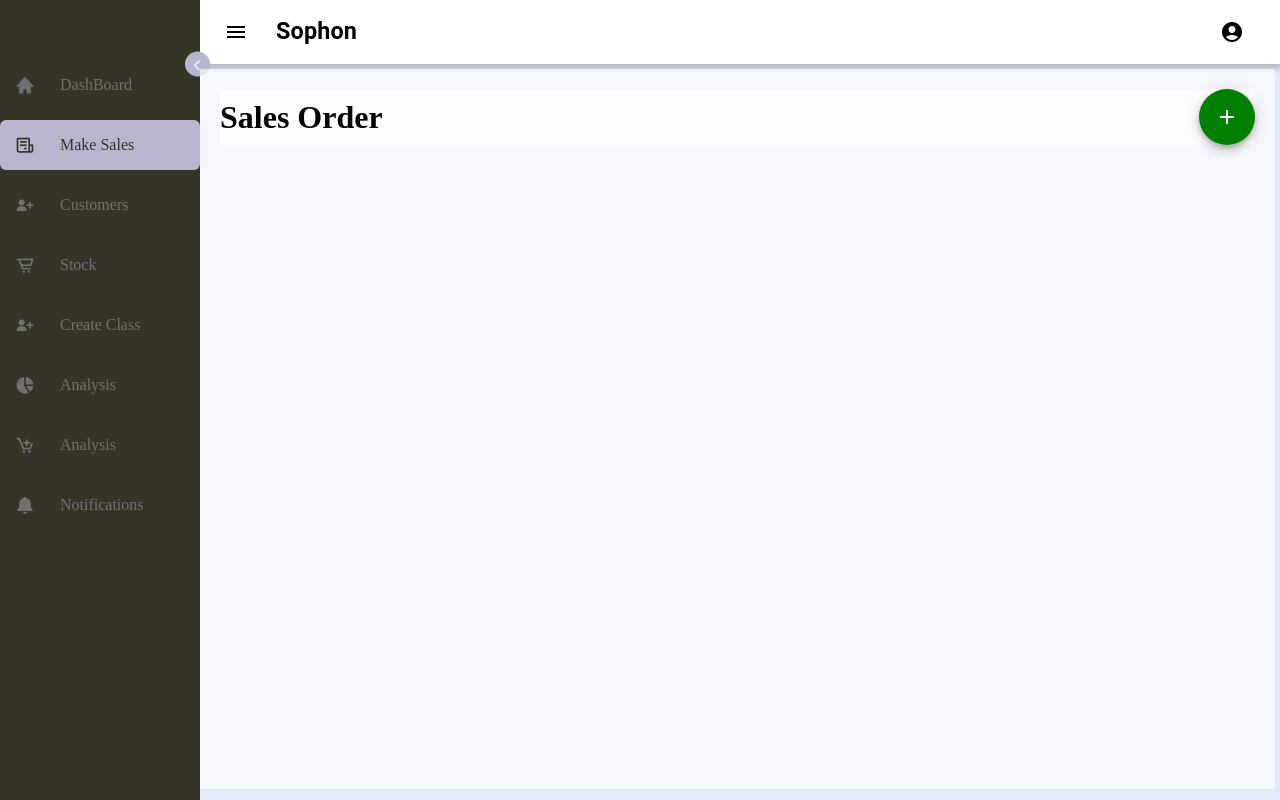
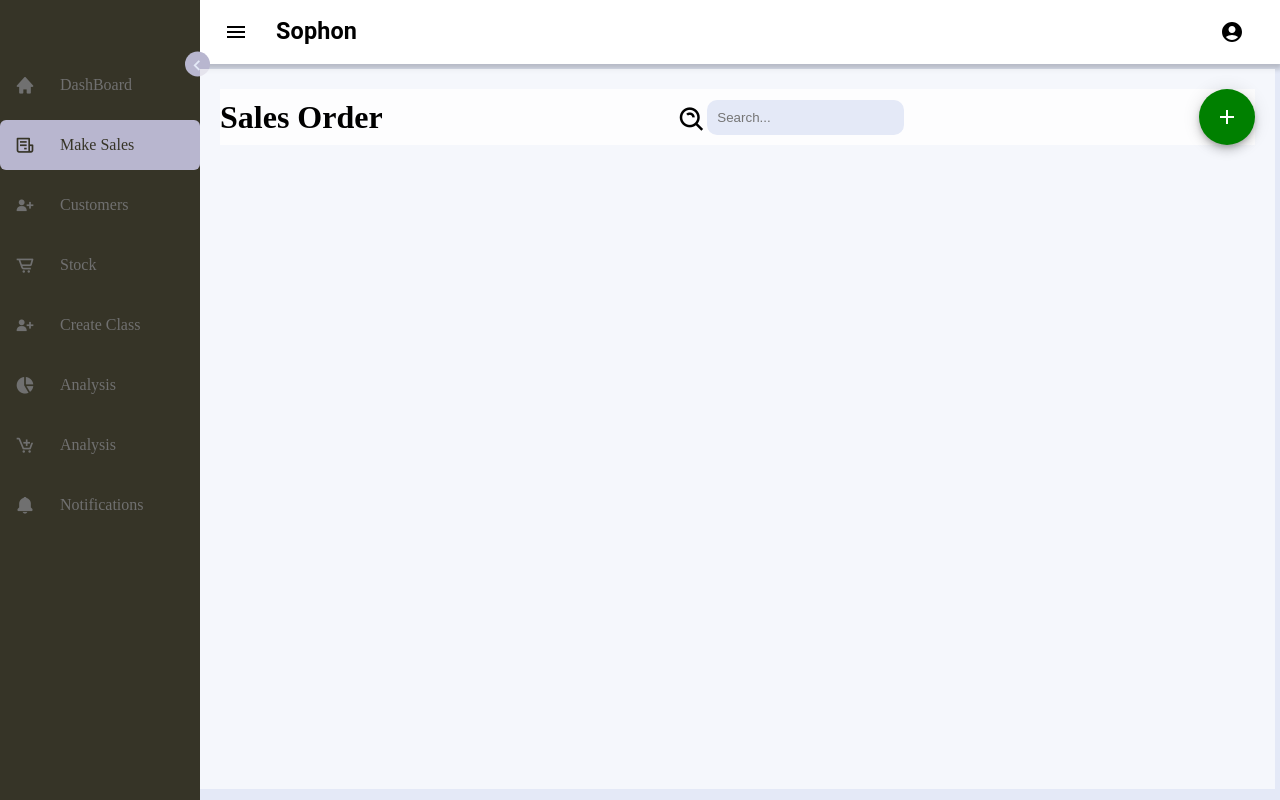
Before and after one commit to najadams/Sophon, a React (Create React App) app: page /sales in a window 1280 px wide. Built offline with nearby package versions, Linux system fonts and the light colour scheme.

Commit message:
added the search component and implemented it in the sales page

```diff
--- /dev/null
+++ b/src/components/SearchField.jsx
@@ -0,0 +1,36 @@
+import React from "react";
+
+const SearchField = ({ onSearch }) => {
+  const [searchTerm, setSearchTerm] = React.useState("");
+
+  const handleSearch = (event) => {
+    event.preventDefault();
+    onSearch(searchTerm);
+  };
+
+  return (
+    <form
+      onSubmit={handleSearch}
+      className="search-box"
+      style={{
+        display: "flex",
+        outline: "thin",
+        borderRadius: 20,
+        padding: 10,
+        boxShadow: 1,
+      }}>
+      <i
+        className="bx bx-search-alt icon"
+        style={{ fontSize: 30, paddingTop: 5 }}></i>
+      <input
+        type="search"
+        className="searcox"
+        placeholder="Search..."
+        value={searchTerm}
+        onChange={(e) => setSearchTerm(e.target.value)}
+      />
+    </form>
+  );
+};
+
+export default SearchField;
--- a/src/views/SalesOrders.jsx
+++ b/src/views/SalesOrders.jsx
@@ -1,6 +1,7 @@
 import React from 'react'
 import AddItem from '../components/AddItem';
 import SalesOrderForms from '../components/SaleOrderForms';
+import SearchField from '../components/SearchField';
 
 const SalesOrders = () => {
   return (
@@ -9,13 +10,16 @@ const SalesOrders = () => {
         <div>
           <h1>Sales Order</h1>
         </div>
+        <SearchField />
         <AddItem>
           <SalesOrderForms />
         </AddItem>
       </div>
 
       <div className="content">
-        {/* <TableCreater tableName={"Stock"} Data={Data} /> */}
+        <div className="filter">
+
+        </div>
       </div>
     </div>
   );
```
